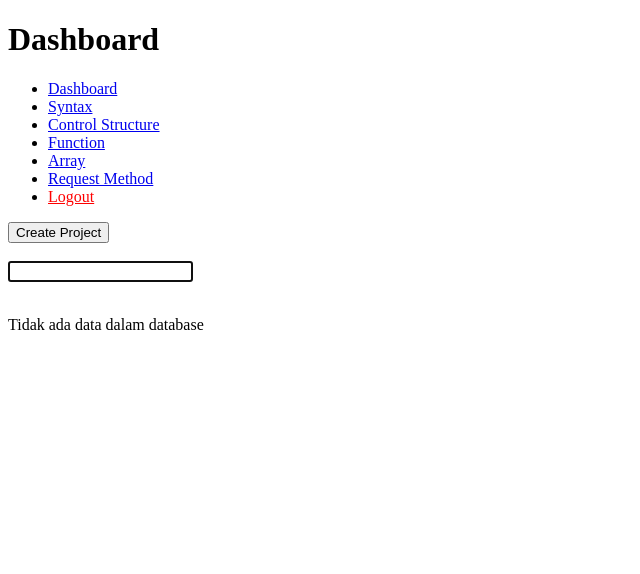
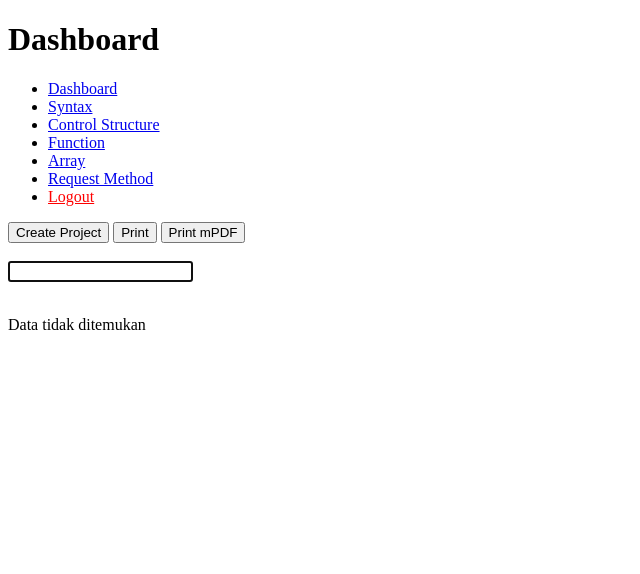
Before and after one commit to Hendrawan5rb/php, a PHP site: page /CRUD/read.php in a window 1280 px wide. Shown: the top 574 px of the page, without its empty margins (0-640 px from the left). Run offline with PHP 8.4, Linux system fonts and the light colour scheme; the visitor is signed in with stand-in values (Sample User, id 1); data that the repository does not hold is empty.

Commit message:
Composer & PDF Reporting

```diff
--- a/CRUD/read.php
+++ b/CRUD/read.php
@@ -14,10 +14,17 @@ if (!isset($_SESSION['login'])) {
     <meta charset="UTF-8">
     <meta name="viewport" content="width=device-width, initial-scale=1.0">
     <title>Database</title>
+    <style>
+        @media print {
+            .no-print {
+                display: none;
+            }
+        }
+    </style>
 </head>
 
 <body>
-    <h1>Dashboard</h1>
+    <h1 class="no-print">Dashboard</h1>
 
     <?php
     include "../sidebar.php";
@@ -48,11 +55,15 @@ if (!isset($_SESSION['login'])) {
     }
     ?>
 
-    <a style="display: block;" href="create.php"><button>Create Project</button></a>
+    <div>
+        <a href="create.php"><button class="no-print">Create Project</button></a>
+        <button onclick="window.print(); return false;" class="no-print">Print</button>
+        <a href="mpdf.php" target="_blank"><button class="no-print">Print mPDF</button></a>
+    </div>
 
     <br>
 
-    <form method="GET" action="read.php">
+    <form method=" GET" action="read.php" class="no-print">
         <input type="text" name="keyword" id="keyword" autofocus>
         <!-- <button type="submit" id="submit">Cari</button> -->
     </form>
@@ -96,7 +107,7 @@ if (!isset($_SESSION['login'])) {
         if ($komik == false) {
         ?>
 
-            <p>Tidak ada data dalam database</p>
+            <p>Data tidak ditemukan</p>
 
             <?php
         } else {
@@ -126,7 +137,7 @@ if (!isset($_SESSION['login'])) {
 
         <input type="hidden" id="total" value="<?= $total_halaman; ?>">
 
-        <div style="position: fixed; bottom: 0; text-align: center; width: 100%; left: 0;">
+        <div style="position: fixed; bottom: 0; text-align: center; width: 100%; left: 0;" class="no-print">
 
             <a href="#" id="previous"><button>&laquo;</button></a>
 
--- a/CRUD/src/komik.php
+++ b/CRUD/src/komik.php
@@ -43,7 +43,7 @@ if (isset($_GET['keyword']) && !empty($_GET['keyword'])) {
 if ($komik == false) {
 ?>
 
-    <p>Tidak ada data dalam database</p>
+    <p>Data tidak ditemukan</p>
 
     <?php
 } else {
--- /dev/null
+++ b/composer.json
@@ -0,0 +1,5 @@
+{
+    "require": {
+        "mpdf/mpdf": "^8.2"
+    }
+}
--- a/sidebar.php
+++ b/sidebar.php
@@ -1,4 +1,4 @@
-<ul>
+<ul class="no-print">
     <li><a href="/CRUD/read.php">Dashboard</a></li>
     <li><a href="/procedural/syntax.php">Syntax</a></li>
     <li><a href="/procedural/control_structure.php">Control Structure</a></li>
```
Also changed, not shown: CRUD/mpdf.php (added, +27 -0 lines), 2 other files.
